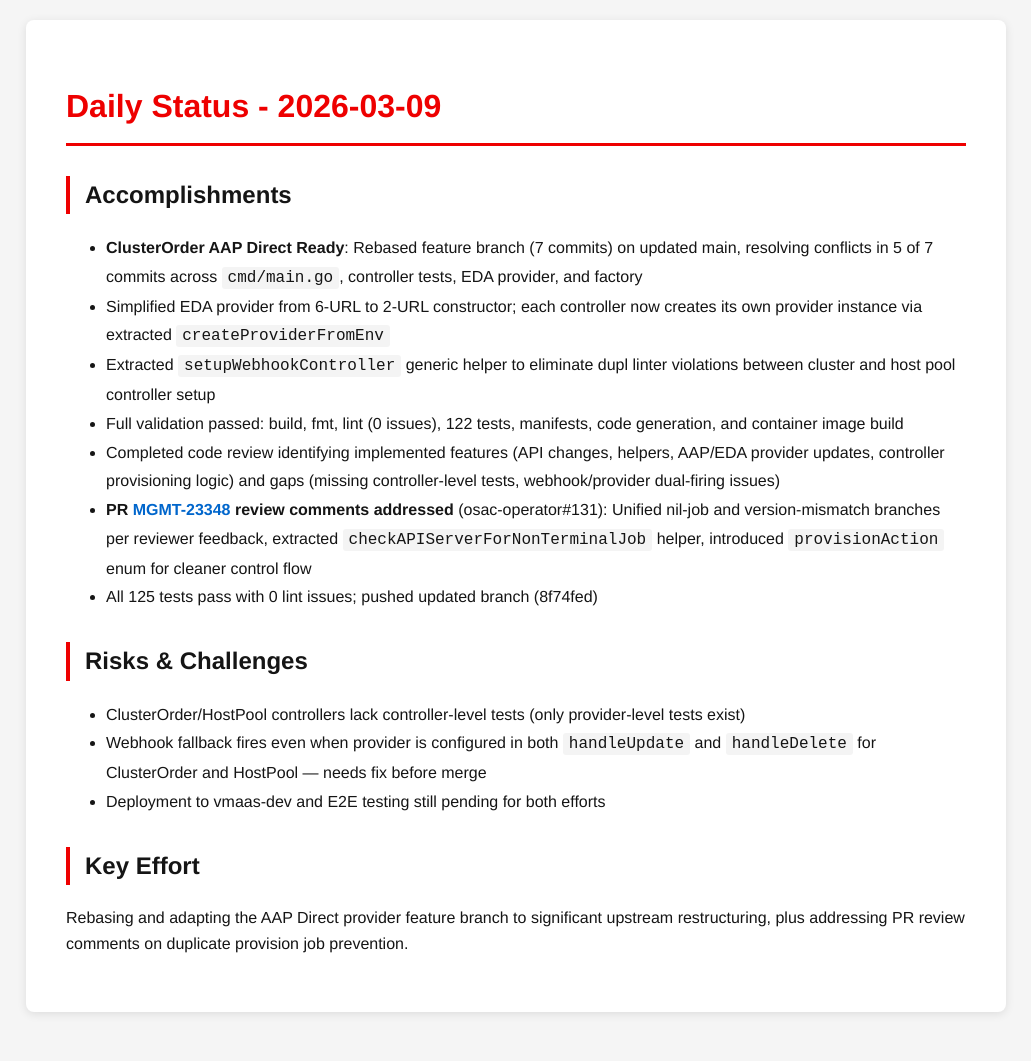
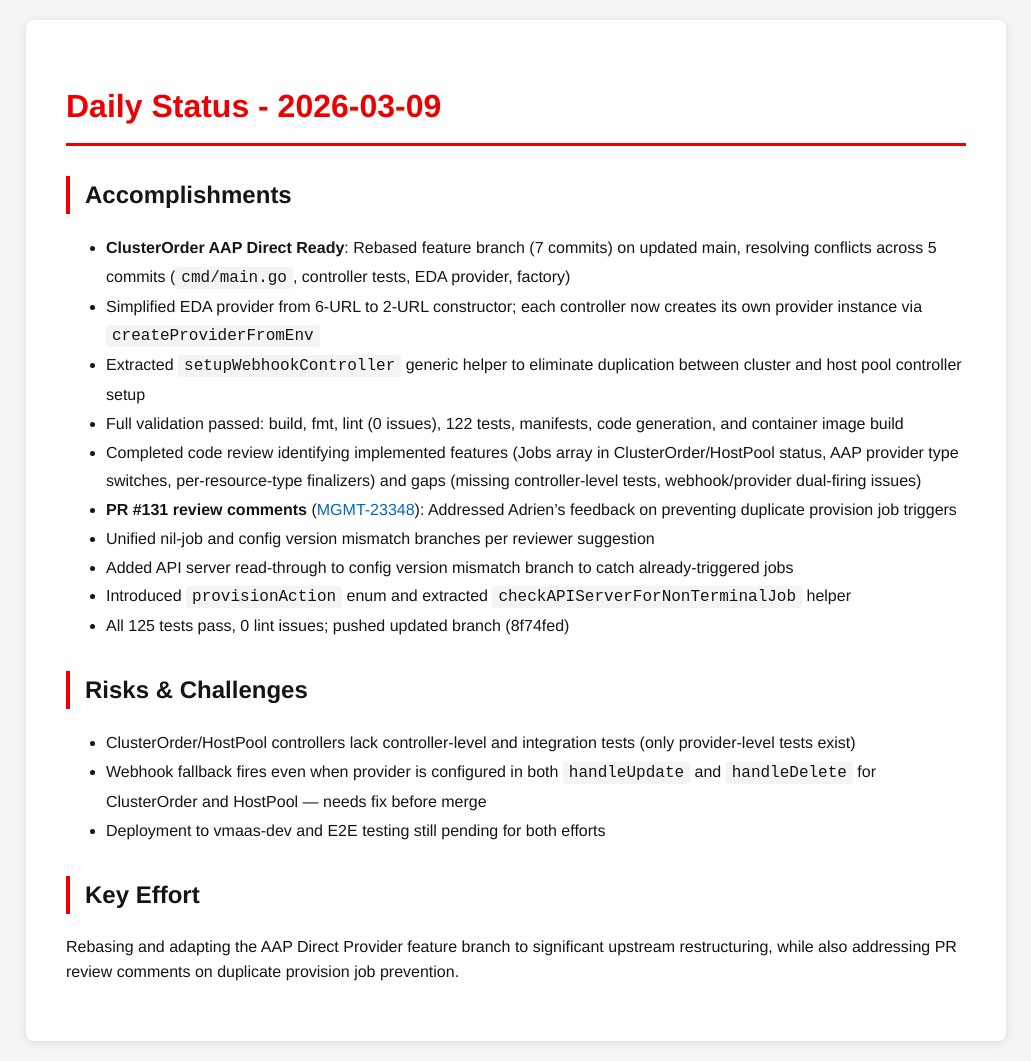
Before and after one commit to tzvatot/daily-status, a Jekyll site: the page built from 2026-03-09.md, in a window 1280 px wide. Shown: the whole page, without its empty margins (124-1155 px from the left). Built offline with Jekyll 4.4.1, drawn with Linux system fonts in a browser that asks for light colours; before the commit the page ends 1032 px from its top, so only the background shows below that.

Commit message:
Daily status update - 2026-03-09

```diff
--- a/2026-03-09.md
+++ b/2026-03-09.md
@@ -7,18 +7,21 @@ date: 2026-03-09
 # Daily Status - 2026-03-09
 
 ## Accomplishments
-- **ClusterOrder AAP Direct Ready**: Rebased feature branch (7 commits) on updated main, resolving conflicts in 5 of 7 commits across `cmd/main.go`, controller tests, EDA provider, and factory
-- Simplified EDA provider from 6-URL to 2-URL constructor; each controller now creates its own provider instance via extracted `createProviderFromEnv`
-- Extracted `setupWebhookController` generic helper to eliminate dupl linter violations between cluster and host pool controller setup
+- **ClusterOrder AAP Direct Ready**: Rebased feature branch (7 commits) on updated main, resolving conflicts across 5 commits (`cmd/main.go`, controller tests, EDA provider, factory)
+- Simplified EDA provider from 6-URL to 2-URL constructor; each controller now creates its own provider instance via `createProviderFromEnv`
+- Extracted `setupWebhookController` generic helper to eliminate duplication between cluster and host pool controller setup
 - Full validation passed: build, fmt, lint (0 issues), 122 tests, manifests, code generation, and container image build
-- Completed code review identifying implemented features (API changes, helpers, AAP/EDA provider updates, controller provisioning logic) and gaps (missing controller-level tests, webhook/provider dual-firing issues)
-- **PR [MGMT-23348](https://issues.redhat.com/browse/MGMT-23348) review comments addressed** (osac-operator#131): Unified nil-job and version-mismatch branches per reviewer feedback, extracted `checkAPIServerForNonTerminalJob` helper, introduced `provisionAction` enum for cleaner control flow
-- All 125 tests pass with 0 lint issues; pushed updated branch (8f74fed)
+- Completed code review identifying implemented features (Jobs array in ClusterOrder/HostPool status, AAP provider type switches, per-resource-type finalizers) and gaps (missing controller-level tests, webhook/provider dual-firing issues)
+- **PR #131 review comments** ([MGMT-23348](https://issues.redhat.com/browse/MGMT-23348)): Addressed Adrien's feedback on preventing duplicate provision job triggers
+- Unified nil-job and config version mismatch branches per reviewer suggestion
+- Added API server read-through to config version mismatch branch to catch already-triggered jobs
+- Introduced `provisionAction` enum and extracted `checkAPIServerForNonTerminalJob` helper
+- All 125 tests pass, 0 lint issues; pushed updated branch (8f74fed)
 
 ## Risks & Challenges
-- ClusterOrder/HostPool controllers lack controller-level tests (only provider-level tests exist)
+- ClusterOrder/HostPool controllers lack controller-level and integration tests (only provider-level tests exist)
 - Webhook fallback fires even when provider is configured in both `handleUpdate` and `handleDelete` for ClusterOrder and HostPool — needs fix before merge
 - Deployment to vmaas-dev and E2E testing still pending for both efforts
 
 ## Key Effort
-Rebasing and adapting the AAP Direct provider feature branch to significant upstream restructuring, plus addressing PR review comments on duplicate provision job prevention.
+Rebasing and adapting the AAP Direct Provider feature branch to significant upstream restructuring, while also addressing PR review comments on duplicate provision job prevention.
```
